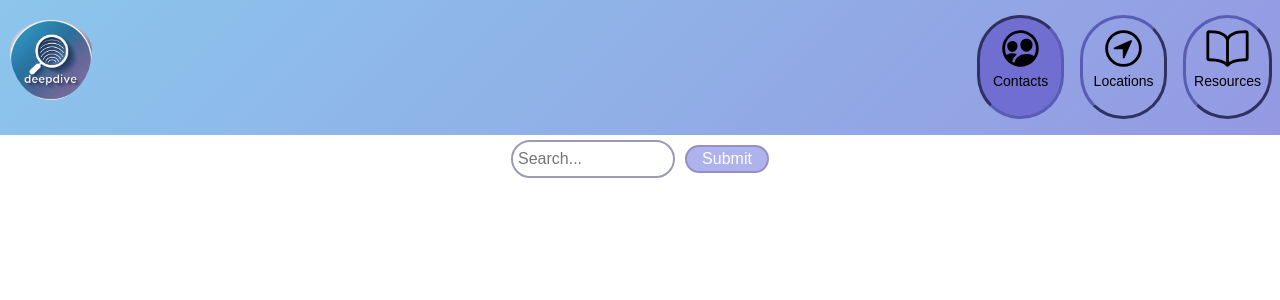
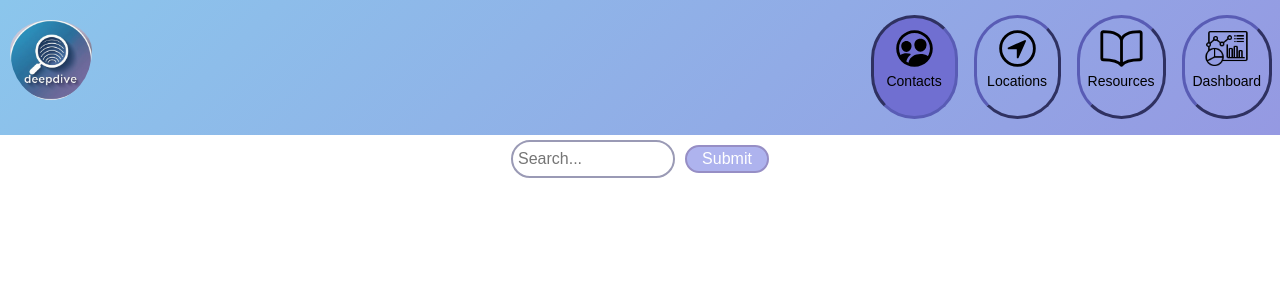
Before and after one commit to icstars/IcebergConsulting, a React (Vite) app in the folder DeepDiveConnect/: page /contacts in a window 1280 px wide. Shown: the top 300 px of the page. Built offline with nearby package versions, Linux system fonts and the light colour scheme.

Commit message:
new button and hide card behind bar

```diff
--- a/DeepDiveConnect/src/App.jsx
+++ b/DeepDiveConnect/src/App.jsx
@@ -6,6 +6,7 @@ import ChatBot from "./pages/home";
 import Contacts from "./pages/contacts";
 import Location from "./pages/location";
 import Resources from "./pages/resources";
+import Dashboard from "./pages/dashboard";
 
 function App() {
   return (
@@ -16,6 +17,7 @@ function App() {
         <Route path="/contacts" element={<Contacts />} />
         <Route path="/location" element={<Location />} />
         <Route path="/resources" element={<Resources />} />
+        <Route path="/dashboard" className="dashboard" element={<Dashboard />} />
       </Routes>
     </div>
   );
--- a/DeepDiveConnect/src/App.module.css
+++ b/DeepDiveConnect/src/App.module.css
@@ -8,7 +8,6 @@
     padding: 2rem;
     margin-left: 10%;
     margin-right: 10%;
-
     transition: all 0.3s ease;
 }
 
@@ -34,6 +33,7 @@
         margin-left: 10%px;
         margin-right: 10%px;
         padding: 1rem;
+    }
 
-    }
+
 }
--- a/DeepDiveConnect/src/components/Navbar.css
+++ b/DeepDiveConnect/src/components/Navbar.css
@@ -1,4 +1,4 @@
- .active{
+ .active {
      background: #706fd1;
      border-style: inset;
  }
@@ -88,7 +88,7 @@ nav .menu span {
      }
 
      nav ul.open {
-        display:contents;
+         display: contents;
      }
 
      nav ul li {
@@ -100,16 +100,20 @@ nav .menu span {
          margin: 0.5rem 0.5rem;
 
      }
+
+     .hiddenMobile {
+         display: none;
+     }
  }
 
-.logo{
+ .logo {
      height: 80px;
      border-radius: 50%;
      margin-left: 10px;
      padding-top: 20px;
  }
 
-.icon{
+ .icon {
      padding-left: 10px;
      height: 45px;
      border-color: #9673B9;
--- a/DeepDiveConnect/src/components/Navbar.jsx
+++ b/DeepDiveConnect/src/components/Navbar.jsx
@@ -7,7 +7,7 @@ export const Navbar = () => {
   const [menuOpen, setMenuOpen] = useState(false);
 
   return (
-    <nav>
+    <nav className="topofthetop">
       <Link to="/" className="title">
         <img className="logo" src="./src/assets/Images/ddlogo.png" alt="Logo Deep Dive" />
       </Link>
@@ -42,6 +42,17 @@ export const Navbar = () => {
             <p>Resources</p>
           </NavLink>
         </li>
+        <li>
+          <NavLink className="hiddenMobile" to="/dashboard">
+            <img
+              className="icon"
+              src="./src/assets/Images/dashboard.png"
+              alt="dashboard"
+            />
+            <br></br>
+            <p>Dashboard</p>
+          </NavLink>
+        </li>
       </ul>
     </nav>
   );
--- a/DeepDiveConnect/src/index.css
+++ b/DeepDiveConnect/src/index.css
@@ -9,7 +9,6 @@
   display: contents;
   height: 100vh;
   width: 100%;
-
 }
 
 .background {
@@ -27,6 +26,19 @@
 .chatchat {
   margin-top: 5px;
   width: 95%;
+  height: 77vh;
+  border: none;
+  border-radius: 12px;
+  box-shadow: 0 4px 12px rgba(0, 0, 0, 0.1);
+  background: transparent; /* Make iframe background transparent (if supported) */
+  bottom: 20px; /* Distance from bottom */
+  right: 20px; /* Distance from right */
+  z-index: 9999; /* Ensure it's above other elements */
+}
+
+.dashboard {
+  margin-top: 5px;
+  width: 58%;
   height: 77vh;
   border: none;
   border-radius: 12px;
@@ -67,3 +79,7 @@
   background-color: rgba(174,179,238,1);
   color: #ffff;
 }
+
+.topofthetop{
+  z-index: 1;
+}
--- /dev/null
+++ b/DeepDiveConnect/src/pages/dashboard.jsx
@@ -0,0 +1,37 @@
+import { useEffect, useRef } from "react";
+
+const Dashboard = () => {
+  const iframeRef = useRef(null);
+
+  // Handle iframe communication
+  useEffect(() => {
+    const handleMessage = (event) => {
+      // Verify the origin is trusted
+      if (event.origin !== "https://powerbi.microsoft.com") return;
+
+      // Handle messages from Copilot iframe
+      console.log("Message from iframe:", event.data);
+    };
+
+    window.addEventListener("message", handleMessage);
+    return () => window.removeEventListener("message", handleMessage);
+  }, []);
+
+  return (
+    <div className='background'>
+      <div className="boxhome">
+        <iframe className="dashboard"
+        ref={iframeRef}
+        title="Microsoft Copilot"
+        src="https://playground.powerbi.com/sampleReportEmbed"
+        sandbox="allow-scripts allow-same-origin"
+        allow="microphone; camera"
+        loading="lazy"
+        />
+      </div>
+    </div>
+
+  );
+};
+
+export default Dashboard;
```
Also changed, not shown: DeepDiveConnect/src/assets/Images/dashboard.png (added). Lines whose indentation alone changed are shown as unchanged.
